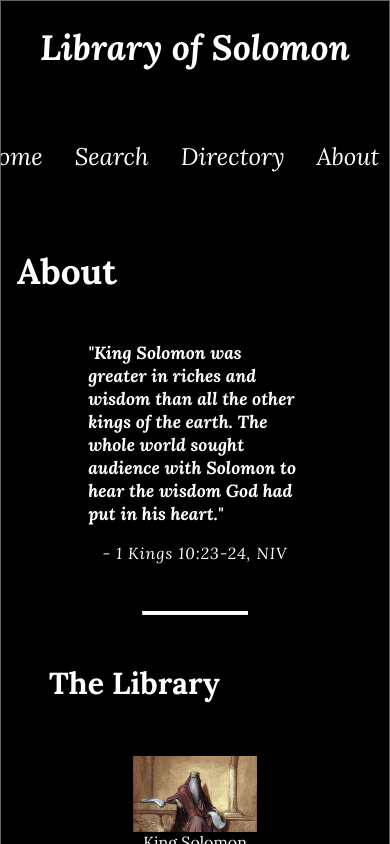
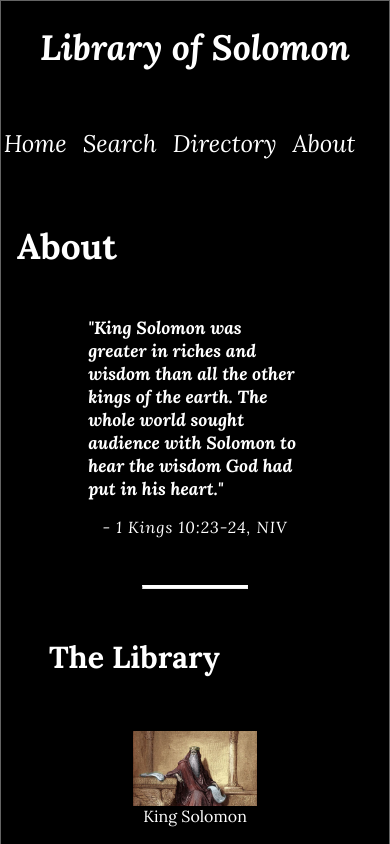
Before and after one commit to LeeGee64/occult-library-sample, a Next.js app: page /about in a window 390 px wide. Shown: the top 844 px of the page. Built offline with nearby package versions, Linux system fonts and the light colour scheme; a web font is replaced by a local one.

Commit message:
nav mobile layout

```diff
--- a/components/layout.module.css
+++ b/components/layout.module.css
@@ -71,8 +71,12 @@
   }
 
   .navList {
-    font-size: 1rem;
+    font-size: 0.7rem;
     width: 90%;
+  }
+
+  .navItem {
+    padding: 0.5rem;
   }
 
   .linkList {
```
